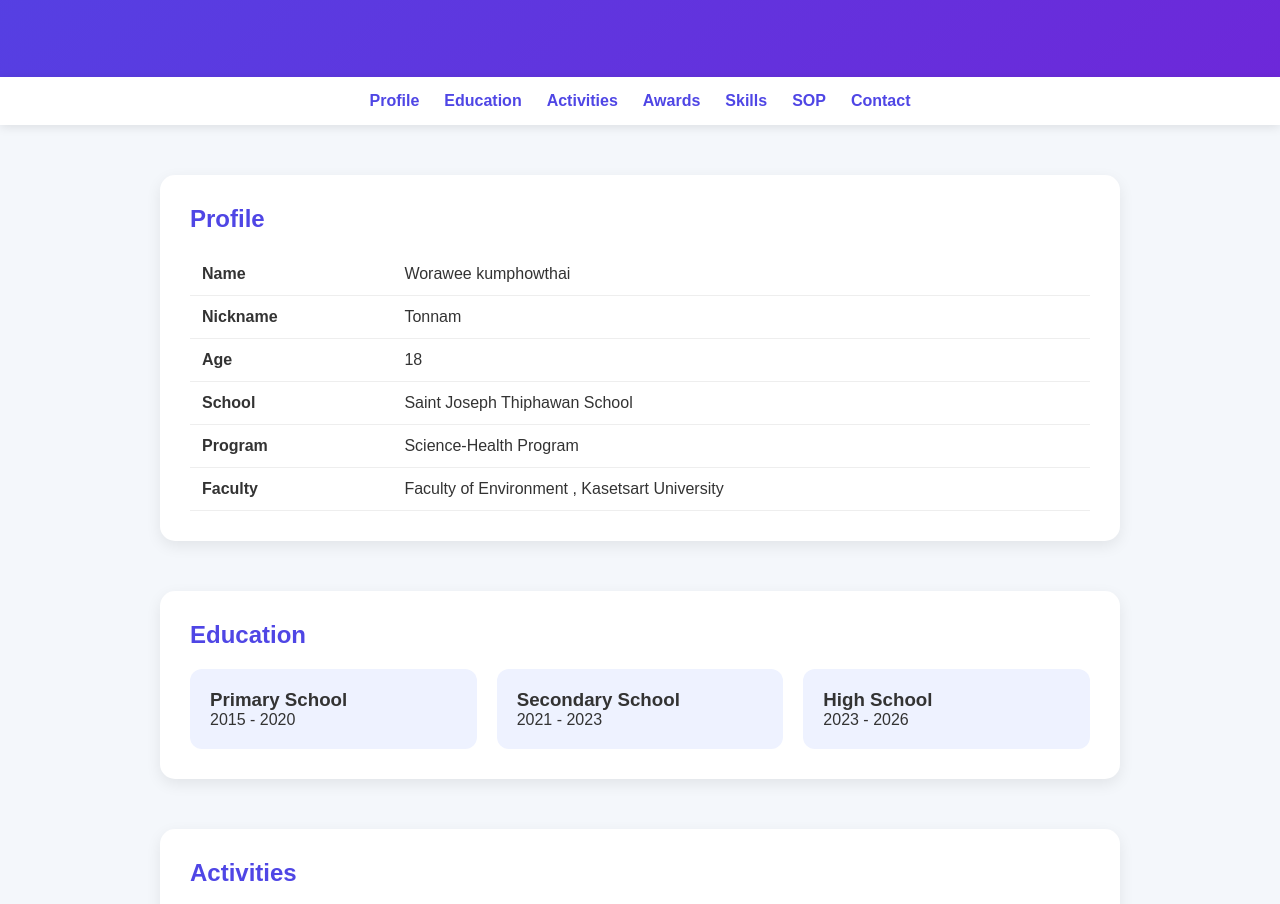
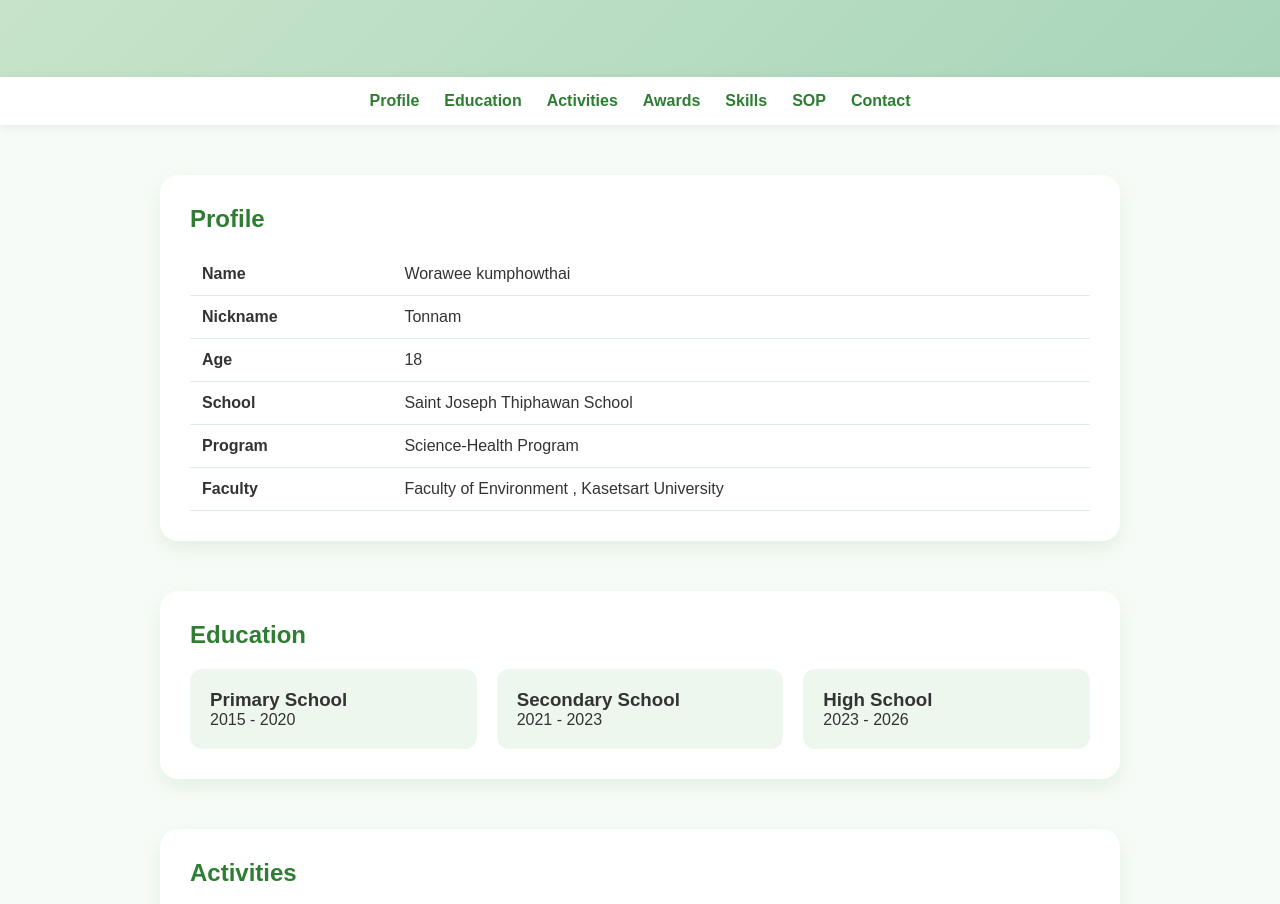
Before and after one commit to tletornorzzz/tletornor, a plain HTML site: page index.html in a window 1280 px wide. Shown: the part 375-1279 px from the top of the page. Drawn offline with Linux system fonts and the light colour scheme.

Commit message:
Update index.html

```diff
--- a/index.html
+++ b/index.html
@@ -15,13 +15,13 @@
 }
 
 body{
-    background:#f4f7fb;
+    background:#f7fbf7;
     color:#333;
 }
 
 header{
-    background:linear-gradient(135deg,#4f46e5,#6d28d9);
-    color:white;
+    background:linear-gradient(135deg,#cfe8cf,#a8d5ba);
+    color:#24543b;
     text-align:center;
     padding:80px 20px;
 }
@@ -33,6 +33,7 @@ header img{
     border:6px solid white;
     object-fit:cover;
     margin-bottom:20px;
+    box-shadow:0 6px 15px rgba(0,0,0,.15);
 }
 
 header h1{
@@ -51,15 +52,16 @@ nav{
     flex-wrap:wrap;
     gap:25px;
     padding:15px;
-    box-shadow:0 2px 10px rgba(0,0,0,.1);
+    box-shadow:0 2px 10px rgba(0,0,0,.08);
     position:sticky;
     top:0;
 }
 
 nav a{
     text-decoration:none;
-    color:#4f46e5;
+    color:#2e7d32;
     font-weight:bold;
+    transition:.3s;
 }
 
 section{
@@ -70,14 +72,14 @@ section{
 
 .card{
     background:white;
-    border-radius:15px;
+    border-radius:18px;
     padding:30px;
     margin-bottom:30px;
-    box-shadow:0 5px 15px rgba(0,0,0,.08);
+    box-shadow:0 8px 20px rgba(76,175,80,.12);
 }
 
 h2{
-    color:#4f46e5;
+    color:#2e7d32;
     margin-bottom:20px;
 }
 
@@ -88,7 +90,7 @@ table{
 
 table td{
     padding:12px;
-    border-bottom:1px solid #eee;
+    border-bottom:1px solid #dfeee1;
 }
 
 .grid{
@@ -98,17 +100,29 @@ table td{
 }
 
 .item{
-    background:#eef2ff;
+    background:#edf7ed;
     padding:20px;
     border-radius:12px;
+    transition:.3s;
+}
+
+.item:hover{
+    transform:translateY(-5px);
+    box-shadow:0 8px 18px rgba(76,175,80,.15);
+}
+
+ul{
+    padding-left:20px;
+    line-height:2;
 }
 
 footer{
-    background:#4f46e5;
+    background:#a8d5ba;
     color:white;
     text-align:center;
     padding:20px;
     margin-top:50px;
+    font-weight
 }
 </style>
 </head>
```
